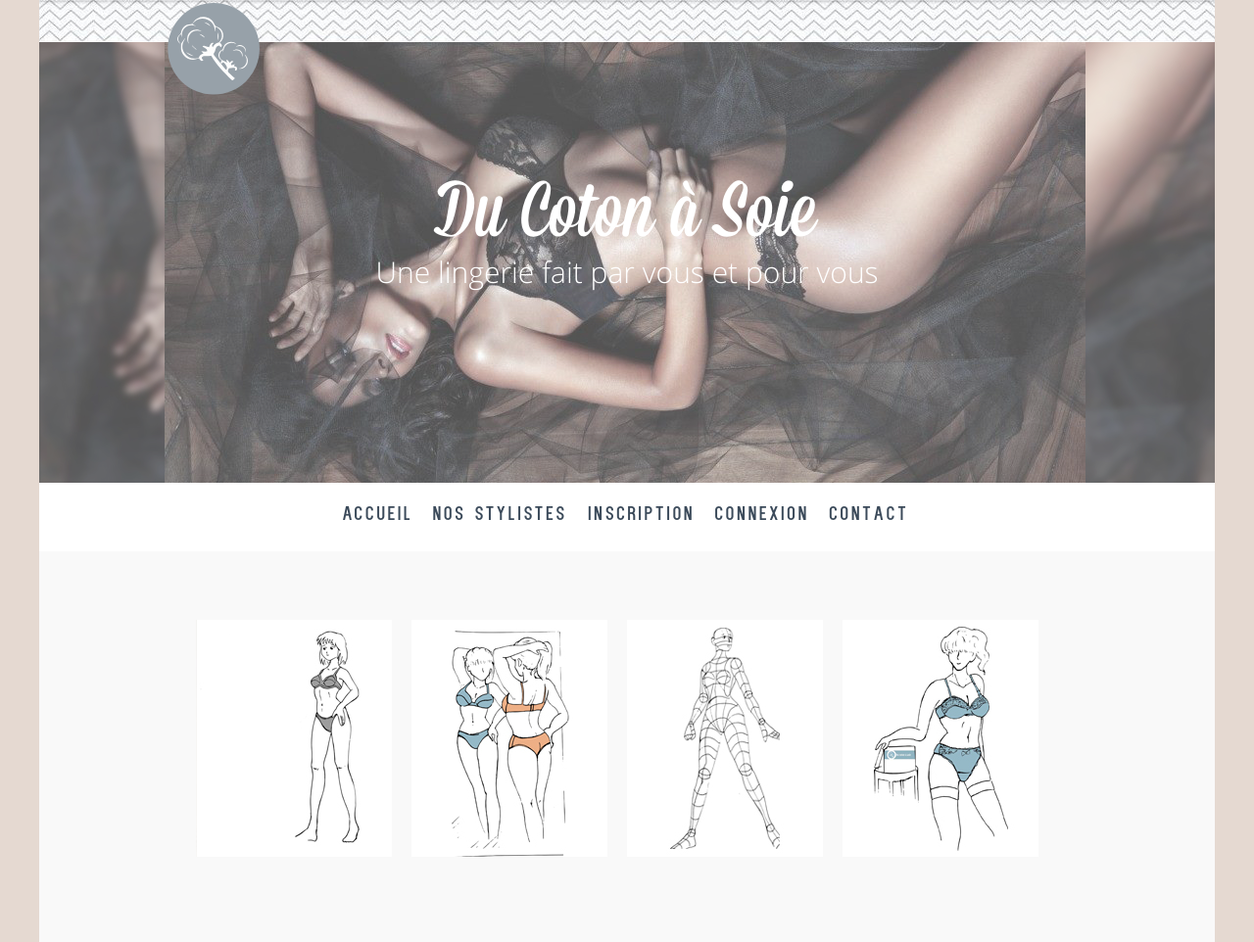
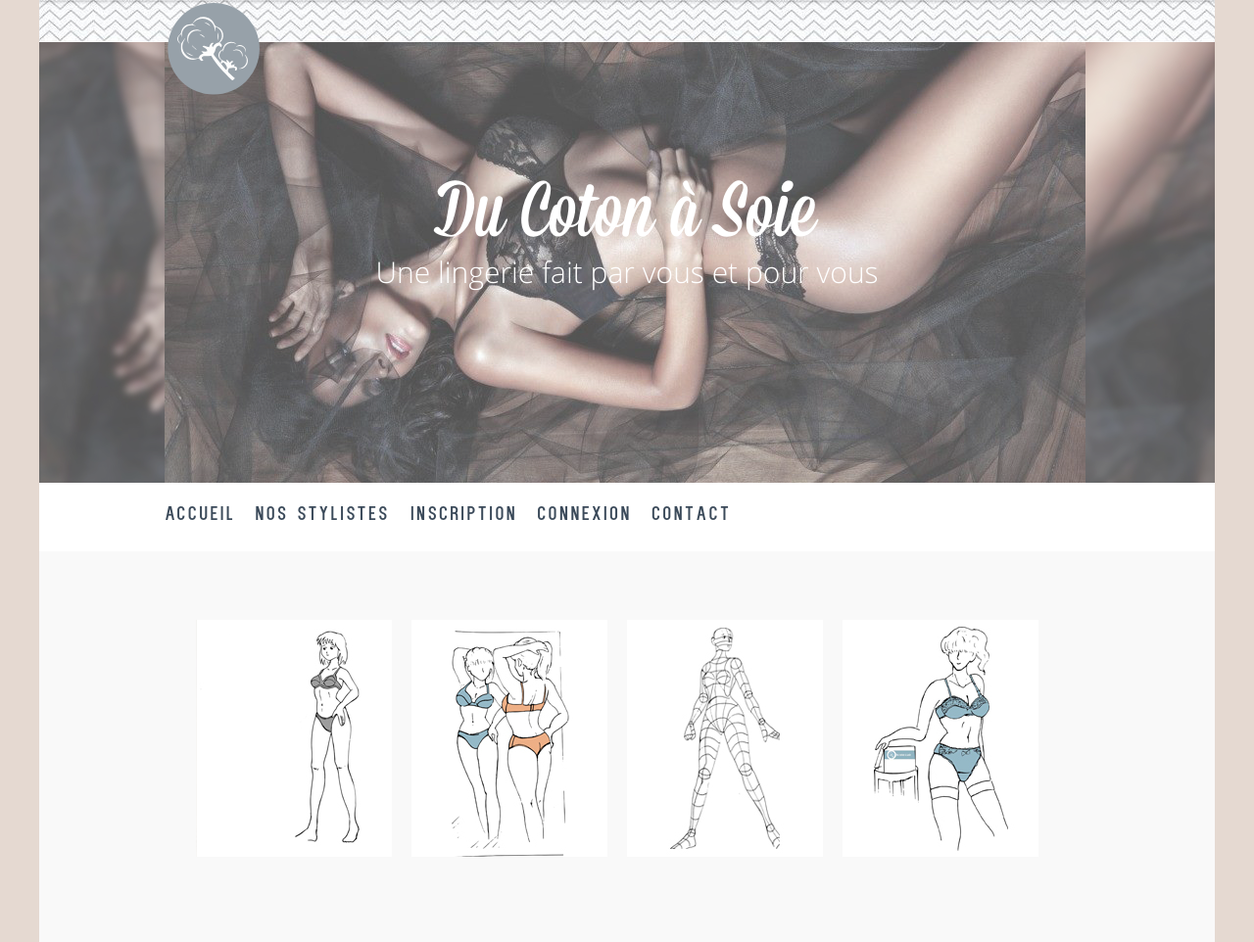
Before and after one commit to SNYdev/DeCotonASoi, a PHP site: page /DeCotonASoi/ in a window 1280 px wide. Shown: the top 962 px of the page at 98% size. Run offline with PHP 8.4, Linux system fonts and the light colour scheme.

Commit message:
correction nav width

```diff
--- a/vue/css/style.css
+++ b/vue/css/style.css
@@ -67,7 +67,7 @@ body{
 		}
 
 			.navUlDcas{
-				width: 601px;
+				width: 963px;
 				margin: auto;
 			}
 
```
